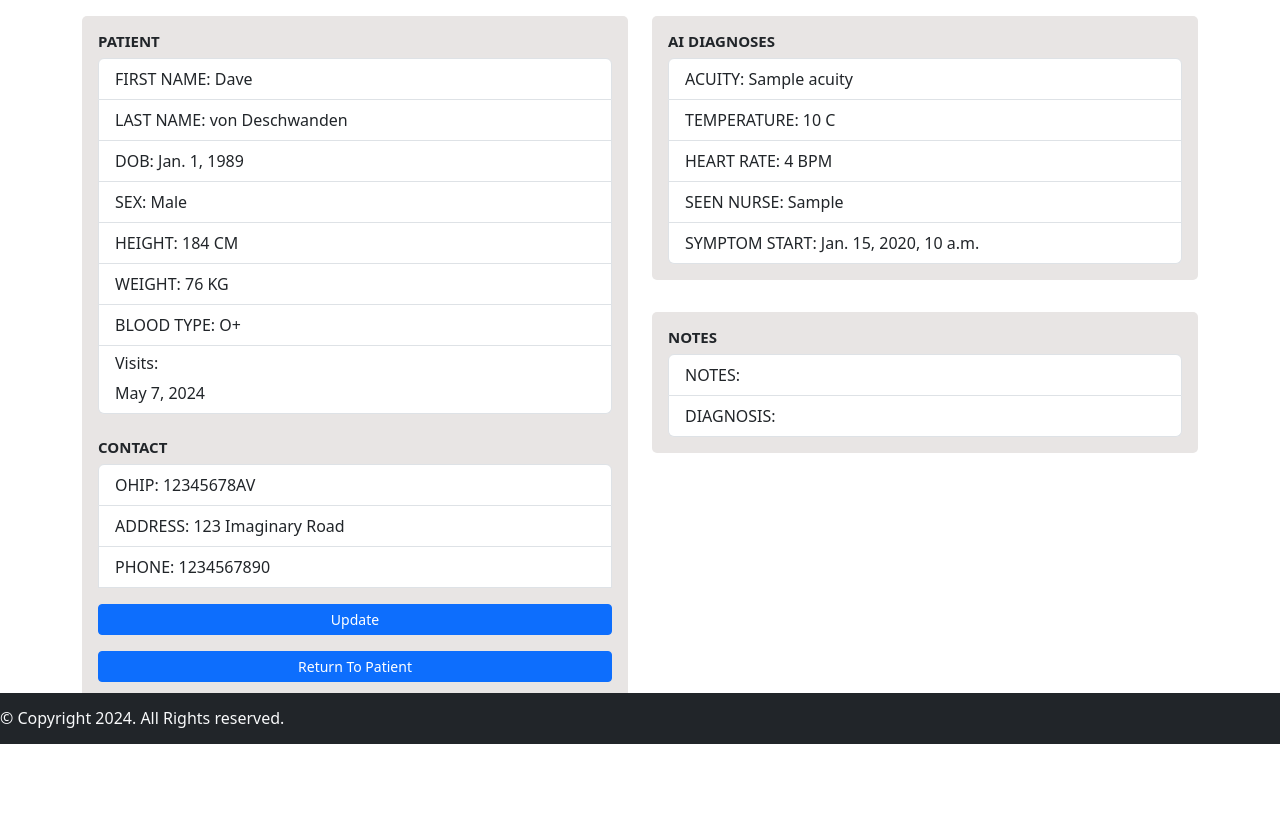
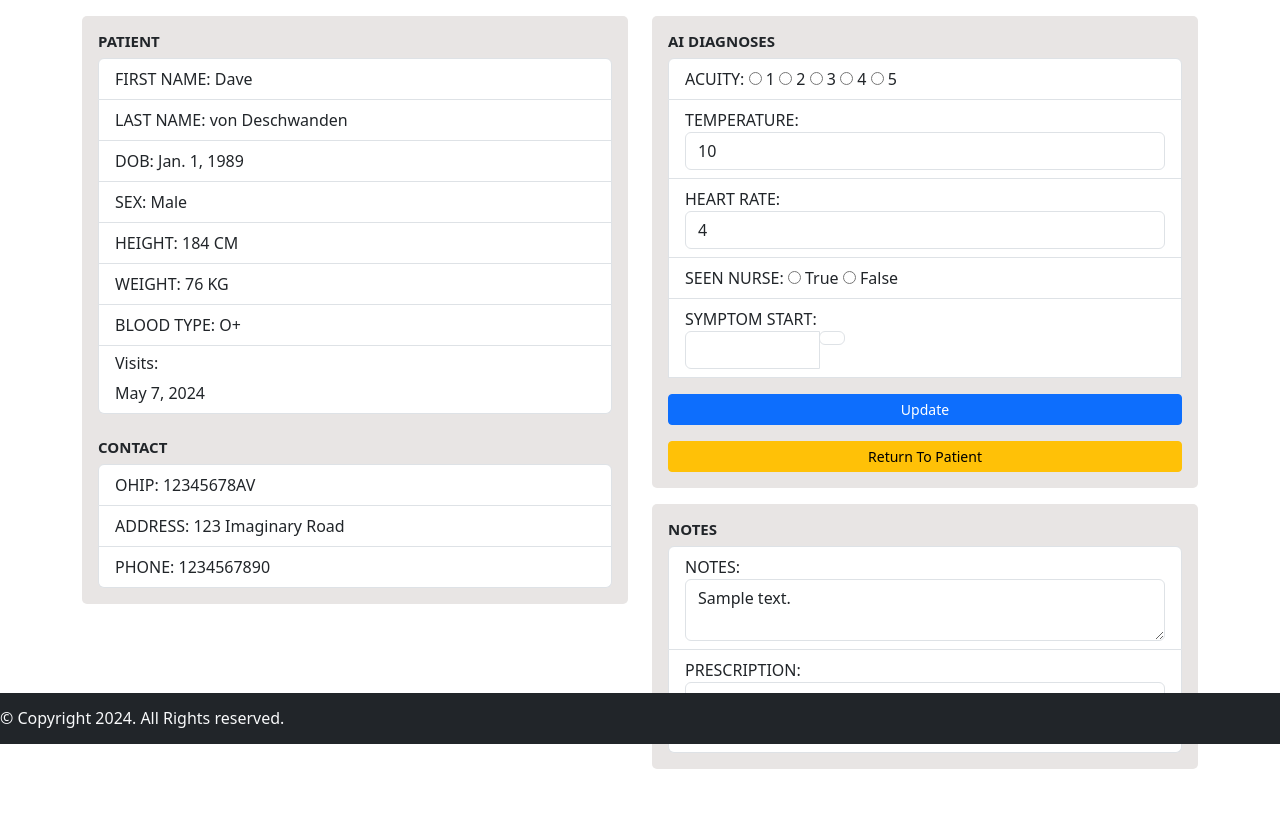
Before and after one commit to deschi0000/cs50web_capstone, a Django app: template medicAI/templates/medicAI/editpatientinfo.html in a window 1280 px wide. Shown: the part 56-873 px from the top of the page. Before the commit the page ends 800 px from the top, so only its background shows below. Run offline with Django 4.2, Linux system fonts and the light colour scheme; data comes from the database, SQL or seed files in the repository; the template is opened without the code that fills it: values that come from a table or form of the project are taken from there, most other values are stand-ins (such as "Sample title", 1, 10 or a date in 2020); some libraries are stand-ins or nearby versions.

Commit message:
add datepicker, textarea, radio buttons

```diff
--- a/medicAI/templates/medicAI/editpatientinfo.html
+++ b/medicAI/templates/medicAI/editpatientinfo.html
@@ -2,6 +2,8 @@
 
 {% block body %}
 <div class="container" style="margin-top: 1rem; margin-bottom: 3rem;">
+    <form action="/patientinfo/{{patient.id}}/edit" method="POST">
+        {% csrf_token %}
         <div class="row">
             <div class="col-md-6">
                 <div class="card" style="margin-bottom: 1rem;">
@@ -30,9 +32,6 @@
                             <li class="list-group-item">OHIP: {{ patient.ohip }}</li>
                             <li class="list-group-item">ADDRESS: {{ patient.address }}</li>
                             <li class="list-group-item">PHONE: {{ patient.phone_number }}</li>
-                    <a href="#" class="btn btn-primary btn-sm" style="margin-top: 1rem;"><i class="fas fa-pencil-alt"></i> Update</a>
-                    <a href="{% url 'patientinfo' patient_id=patient.id %}" class="btn btn-primary btn-sm" style="margin-top: 1rem;"><i class="fas fa-chevron-left"></i> Return To Patient</a>
-
                     </div>
                 </div>
             </div>
@@ -41,29 +40,71 @@
                     <div class="card-body">
                         <h5 class="card-title" style="font-size: 15px; font-weight: bold;">AI DIAGNOSES</h5>
                         <ul class="list-group">
-                        <li class="list-group-item">ACUITY: {{ current_visit.acuity }}</li>
-                        <li class="list-group-item">TEMPERATURE: {{ current_visit.temperature }} C</li>
-                        <li class="list-group-item">HEART RATE: {{ current_visit.heart_rate }} BPM</li>
-                        <li class="list-group-item">SEEN NURSE: {{ current_visit.seen_nurse }} </li>
-                        <li class="list-group-item">SYMPTOM START: {{ current_visit.symptom_start_date }}</li>
+                            <!-- <li class="list-group-item">ACUITY: <input type="text" class='form-control' name="acuity"  value="{{ current_visit.acuity }}"></li> -->
+                            <li class="list-group-item">ACUITY:
+                                <input type="radio" id="one" name="acuity" value=1>
+                                <label for="one">1</label>
+                                <input type="radio" id="two" name="acuity" value=2>
+                                <label for="two">2</label>
+                                <input type="radio" id="three" name="acuity" value=3>
+                                <label for="three">3</label>
+                                <input type="radio" id="four" name="acuity" value=4>
+                                <label for="four">4</label>
+                                <input type="radio" id="five" name="acuity" value=5>
+                                <label for="five">5</label><br>
+                            </li>
+                            <li class="list-group-item">TEMPERATURE: <input type="text" class='form-control' name="temperature" value="{{ current_visit.temperature }}"></li>
+                            <li class="list-group-item">HEART RATE: <input type="text" class='form-control' name="heart_rate" value="{{ current_visit.heart_rate }}"></li>
+                            <!-- <li class="list-group-item">SEEN NURSE: <input type="text" class='form-control' name="seen_nurse" value="{{ current_visit.seen_nurse }}"> -->
+                            <li class="list-group-item">SEEN NURSE:
+                                <input type="radio" id="true" name="seen_nurse" value="True">
+                                <label for="true">True</label>
+                                <input type="radio" id="false" name="seen_nurse" value="False">
+                                <label for="false">False</label><br>
+
+                            </li>
+                            <li class="list-group-item">SYMPTOM START:
+                                <div class="col-sm-4">
+                                    <div class="input-group date" id="datepicker">
+                                        <input type="text" class="form-control">
+                                        <span class="input-group-append">
+                                            <span class="input-group-text bg-white">
+                                                <i class="fa fa-calendar"></i>
+                                            </span>
+                                        </span>
+                                    </div>
+                                </div>
+
+                            </li>
+                            <button class="btn btn-primary btn-sm" style="margin-top: 1rem;" type="submit"><i class="fas fa-pencil-alt"></i>Update</button>
+                            <a href="{% url 'patientinfo' patient_id=patient.id %}" class="btn btn-warning btn-sm" style="margin-top: 1rem;"><i class="fas fa-chevron-left"></i> Return To Patient</a>
 
                         </ul>
                     </div>
-            </div>
-            <div class="card" style="border: none; border-radius: 5px; margin-bottom: 1rem;">
-
                 </div>
                 <div class="card">
                     <div class="card-body">
                         <h5 class="card-title" style="font-size: 15px; font-weight: bold;">NOTES</h5>
                         <ul class="list-group">
-                        <li class="list-group-item">NOTES:</li>
-                        <li class="list-group-item">DIAGNOSIS:</li>
+                            <li class="list-group-item">NOTES:<textarea class='form-control' name="seen_nurse">{{ current_visit.notes }}</textarea></li>
+                            <li class="list-group-item">PRESCRIPTION:<textarea class='form-control' name="seen_nurse">{{ current_visit.prescription }}</textarea></li>
                         </ul>
                     </div>
                 </div>
             </div>
         </div>
+    </form>
 </div>
 
+
+<script type="text/javascript">
+    $(function() {
+        $('#datepicker').datepicker();
+
+        var currentDate = "{{current_visit.symptom_start_date}}"
+        $("#datepicker").datepicker("setDate", currentDate);
+
+    });
+</script>
+
 {% endblock %}
```
Lines whose indentation alone changed are shown as unchanged.
